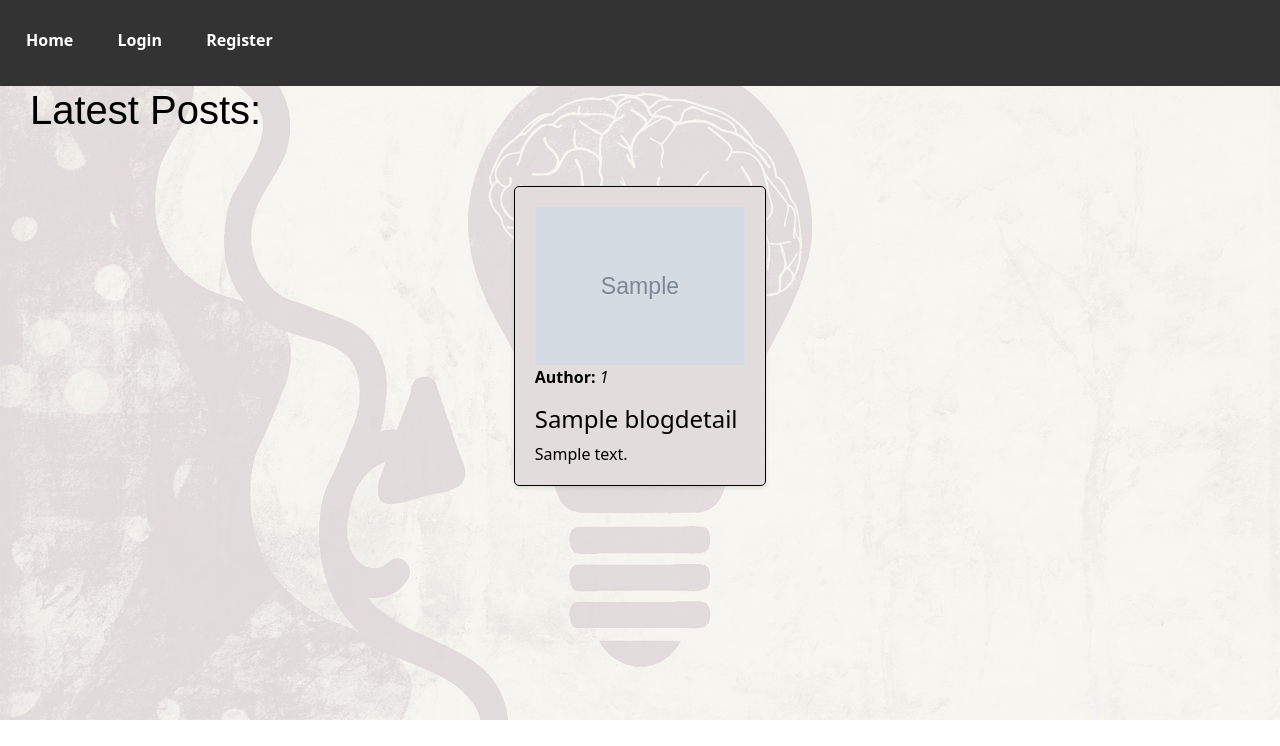
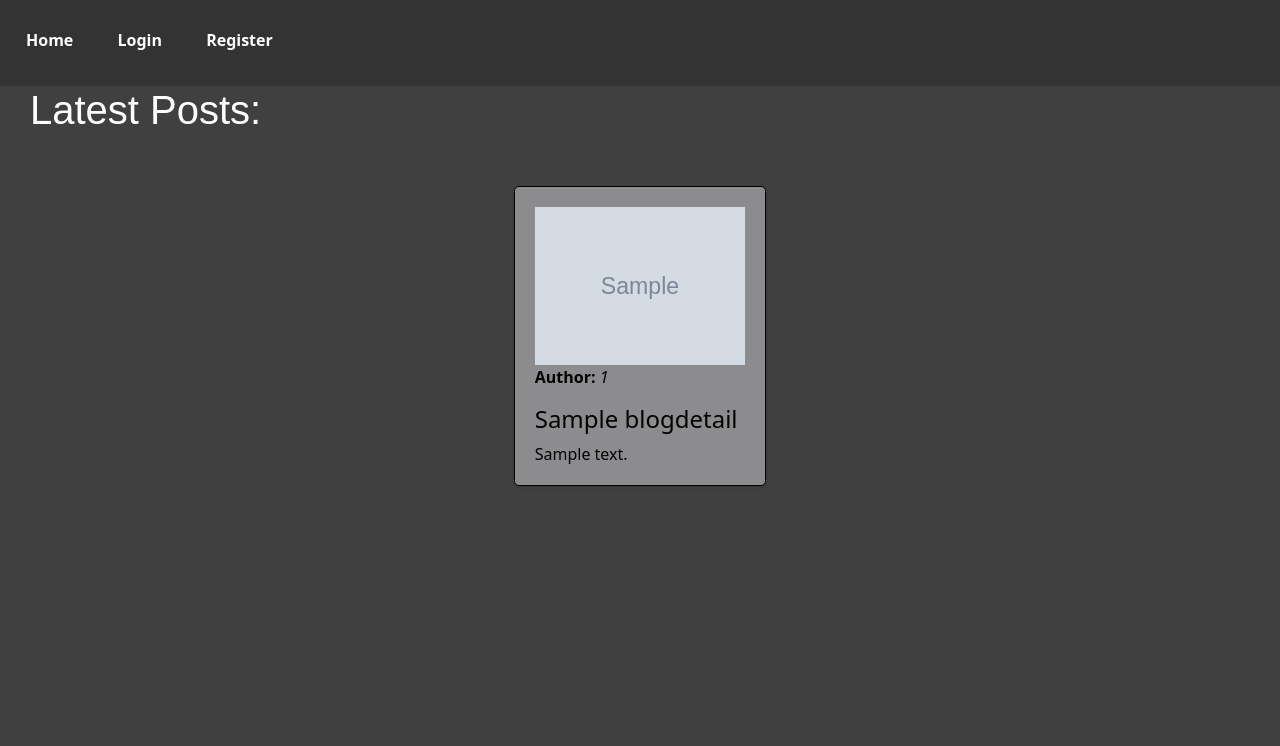
Before and after one commit to ishaan230/OpenVerse, a Flask app: page /home in a window 1280 px wide. Shown: the top 746 px of the page. Run offline with Flask 3, Linux system fonts and the light colour scheme; grey boxes marked "Sample" are stand-in pictures; a database or web service that is not in the repository returns one stand-in record (values such as "Sample title").

Commit message:
Modified Ui

```diff
--- a/templates/home.html
+++ b/templates/home.html
@@ -99,7 +99,7 @@
 
 .card {
 
-  background-color: #e3dcdc;
+  background-color: #8c8c8f;
   color: black;
   width: calc(25.33% - 20px); /* Set width for each card, considering margin */
   margin: 20px; /* Add margin between cards */
@@ -121,7 +121,7 @@
 }
 </style>
 </head>
-<body style="background-image: url('../static/bg.png'); background-repeat: no-repeat;  background-size: cover;margin: 0px;">
+<body style="background-color: #404041; background-repeat: no-repeat;  background-size: cover;margin: 0px;">
 
 {% if login == 1 %}
 <!-- <header class="top">
@@ -200,10 +200,10 @@
 </div>
 
 <!-- Content Section -->
-<h1 style="color: black; margin-left: 30px;font-family: Arial, Helvetica, sans-serif;">Latest Posts:</h1><br>
+<h1 style="color:white; margin-left: 30px;font-family: Arial, Helvetica, sans-serif;">Latest Posts:</h1><br>
 <div class="container" onclick=expandContent()>
   {% for item in data %}
-    <div class="card" onclick="expandContent(this)" style="overflow:visible;">
+    <div class="card" style="background-color:8c8c8f "onclick="expandContent(this)" style="overflow:visible;">
       <img src="../{{item[3]}}" alt="Placeholder Image" style="width: 100%; height: auto;">
       <div class="card-content">
         <p><b>Author: </b><i>{{ item[0] }}</i></p> <!-- Username -->
--- a/templates/views.html
+++ b/templates/views.html
@@ -56,7 +56,7 @@
     padding: 20px;
     border: 1px solid #ccc;
     border-radius: 5px;
-    box-shadow: 0 2px 4px rgba(0, 0, 0, 0.1);
+    box-shadow: 0 2px 4px rgba(0, 0, 0, 1);
     cursor: pointer; /* Add cursor pointer for interaction */
   }
 
@@ -71,7 +71,7 @@
   }
   </style>
   </head>
-  <body style="background-image: url('https://cdn.pixabay.com/photo/2018/04/03/23/24/composition-3288398_1280.jpg'); background-repeat: no-repeat;  background-size: cover;margin: 0px;">
+  <body style="background-color: #404041;; background-repeat: no-repeat;  background-size: cover;margin: 0px;">
 
     <div class="navbar">
       <ul style="margin: 6px; text-align: center; padding: 0;">
@@ -83,7 +83,7 @@
 <!-- Content Section -->
 <div class="container">
   {% for item in data %}
-    <div class="card" onclick="expandContent(this)">
+    <div class="card" style="background-color:#8c8c8f" onclick="expandContent(this)">
       <form action="/update_post/{{ item[1] }}" method="POST">
         <img src="../{{ item[3] }}" alt="Placeholder Image" style="width: 250px; height: 150px;">
         <div class="card-content">
```
